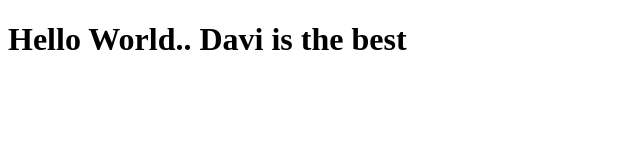
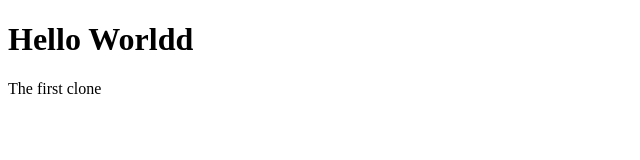
Before and after one commit to davql/hola-docker, a plain HTML site: page index.html in a window 1280 px wide. Shown: the whole page, without its empty margins (0-640 px from the left). Drawn offline with Linux system fonts and the light colour scheme.

Commit message:
New line

```diff
--- a/index.html
+++ b/index.html
@@ -6,6 +6,7 @@
     </title>
   </head>
   <body>
-    <h1>Hello World.. Davi is the best</h1>
+    <h1>Hello Worldd</h1>
+    <p>The first clone</p>
  </body>
 </html>
```
